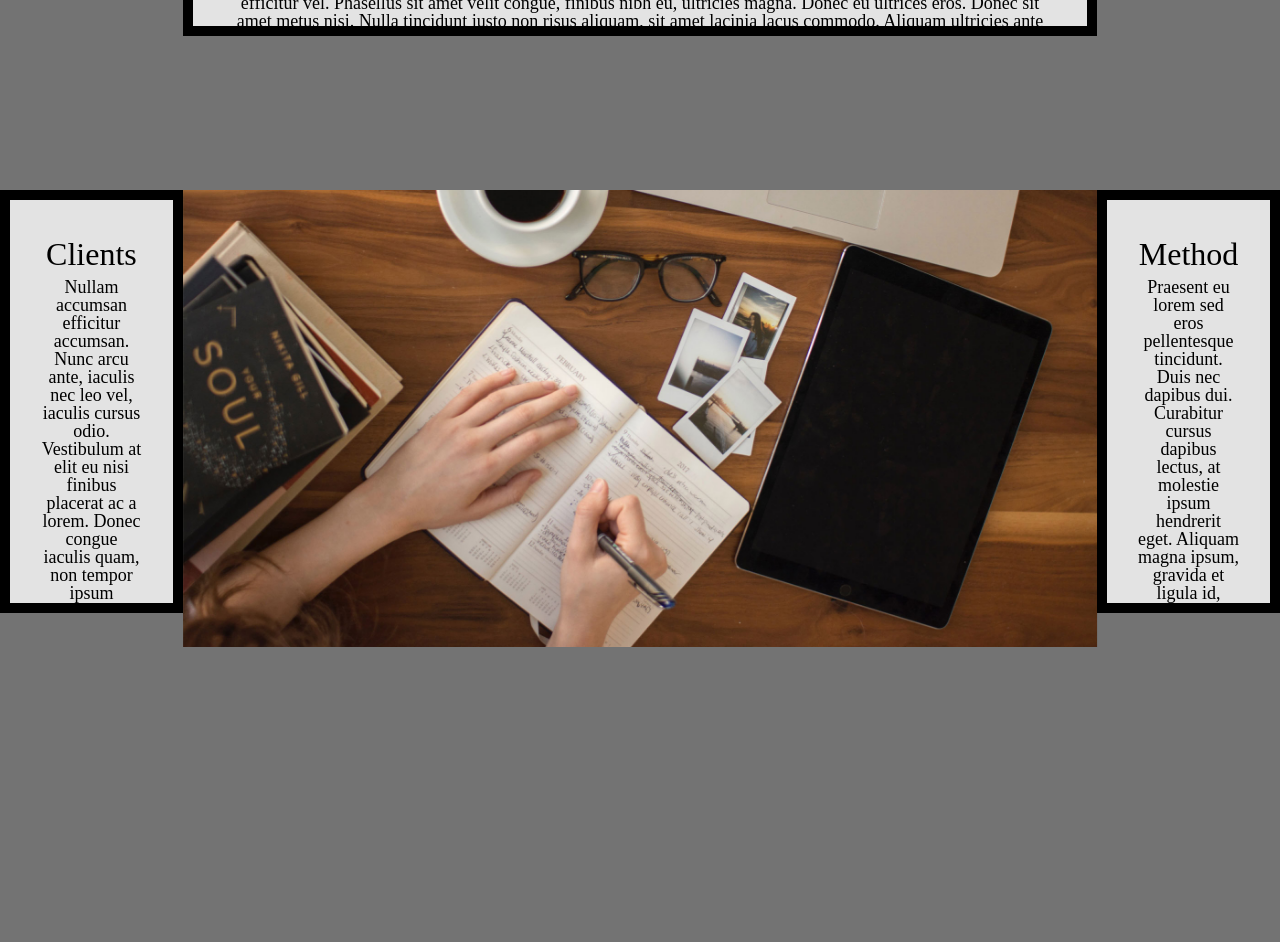
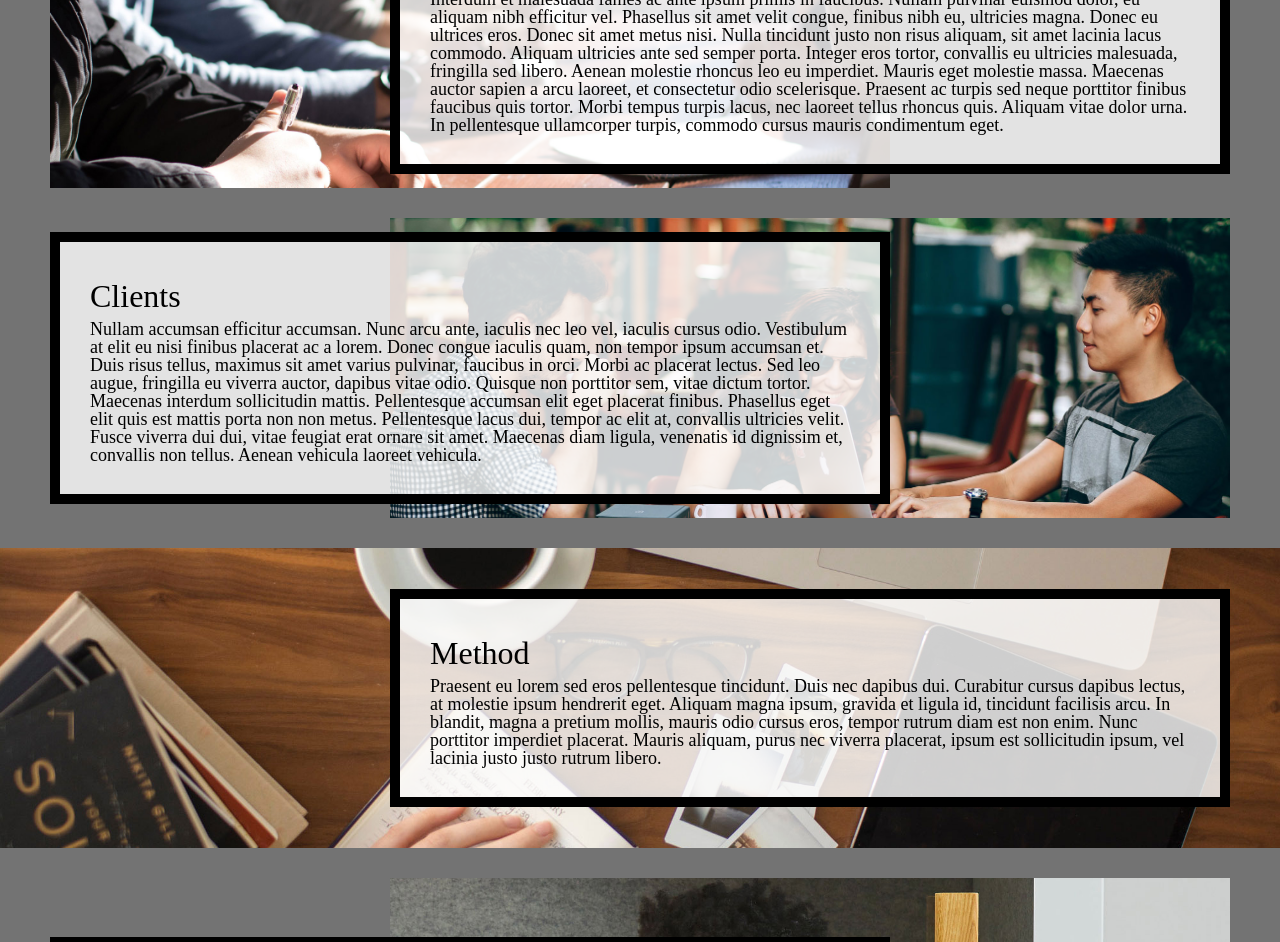
Before and after one commit to pratikshabadola/homework3-2022, a plain HTML site: page index.html in a window 1280 px wide. Shown: the part 590-1532 px from the top of the page. Drawn offline with Linux system fonts and the light colour scheme.

Commit message:
Add files via upload

```diff
--- a/css/style.css
+++ b/css/style.css
@@ -89,7 +89,7 @@ a.skip{
   z-index: 1;
   /* Requirement 3 code here*/
   position: absolute;
-  left: -500px;
+  transform: translateX(-500px);
 
 }
 
@@ -97,7 +97,7 @@ a.skip{
 /* Requirement 4 code here*/
 li a:focus {
   text-decoration: none;
-  border: 2px solid yellow;
+  border-top: 2px solid yellow;
 }
 
 .container{
@@ -110,8 +110,8 @@ li a:focus {
 
 /* Requirements 6-10 here: */
 .intro {
-  background-image: url(/images/header.jpg);
-  /* TODO: fall-back color */
+  background-color: #DDDDDD;
+  background-image: url("../images/header.jpg");
   min-height: 400px;
   background-attachment: fixed;
   background-position: center;
@@ -119,24 +119,39 @@ li a:focus {
   background-size: cover;
 }
 
-.about .clients .method .contact {
+.about, .clients, .method, .contact {
   grid-column-start: 2;
-  grid-column-end: 3;
 }
 
 img {
   width: 100%;
 }
 
-.about-image .clients-image .method-image .contact-image {
+.about-image, .clients-image, .method-image, .contact-image {
   grid-column: 1 / -1;
   max-height: 500px;
   overflow: hidden;
 }
 
+.about, .about-image {
+  grid-row: 1 / 2;
+}
+
+.clients, .clients-image {
+  grid-row: 2 / 3;
+}
+
+.method, .method-image {
+  grid-row: 3 / 4;
+}
+
+.contact, .contact-image {
+  grid-row: 4 / 5;
+}
+
 .text {
-  text-align: center;
-  max-height: 25%;
+  margin: auto;
+  max-height: 25vh;
   overflow: scroll;
 }
 
@@ -144,6 +159,7 @@ img {
   nav{
     padding-top: 35px;
     /*Requirement 11*/
+    text-align: right;
 
   }
 
@@ -154,6 +170,26 @@ img {
 
 
   /* Requirements 12-15 here: */
+
+  a.skip:focus {
+    margin-top: 20px;
+    margin-left: 0;
+  }
+
+  .container {
+    display: grid;
+    grid-template-columns: 50px auto 500px auto  50px;
+    grid-template-rows: 300px 300px 300px 300px;
+
+  }
+
+  .about, .method, .clients-image, .contact-image {
+    grid-column: 3 / span 2;
+  }
+
+  .clients, .contact, .about-image, and .method-image {
+    grid-column: 2 / span 2;
+  }
 
 }
 
--- a/index.html
+++ b/index.html
@@ -16,7 +16,7 @@
         <li>&#x1F195;<a href="#about">About Us</a></li>
         <li>&#x1F30F;<a href="#clients">Our Clients</a></li>
         <li>&#128173;<a href="#method"> Our Method</a></li>
-        <li>&#128075;<a href="#contact">Contact Us</a></li>
+        <li>&#128075;<a href="#contant">Contact Us</a></li>
       </ul>
       </nav>
       <div class = "intro">
```
